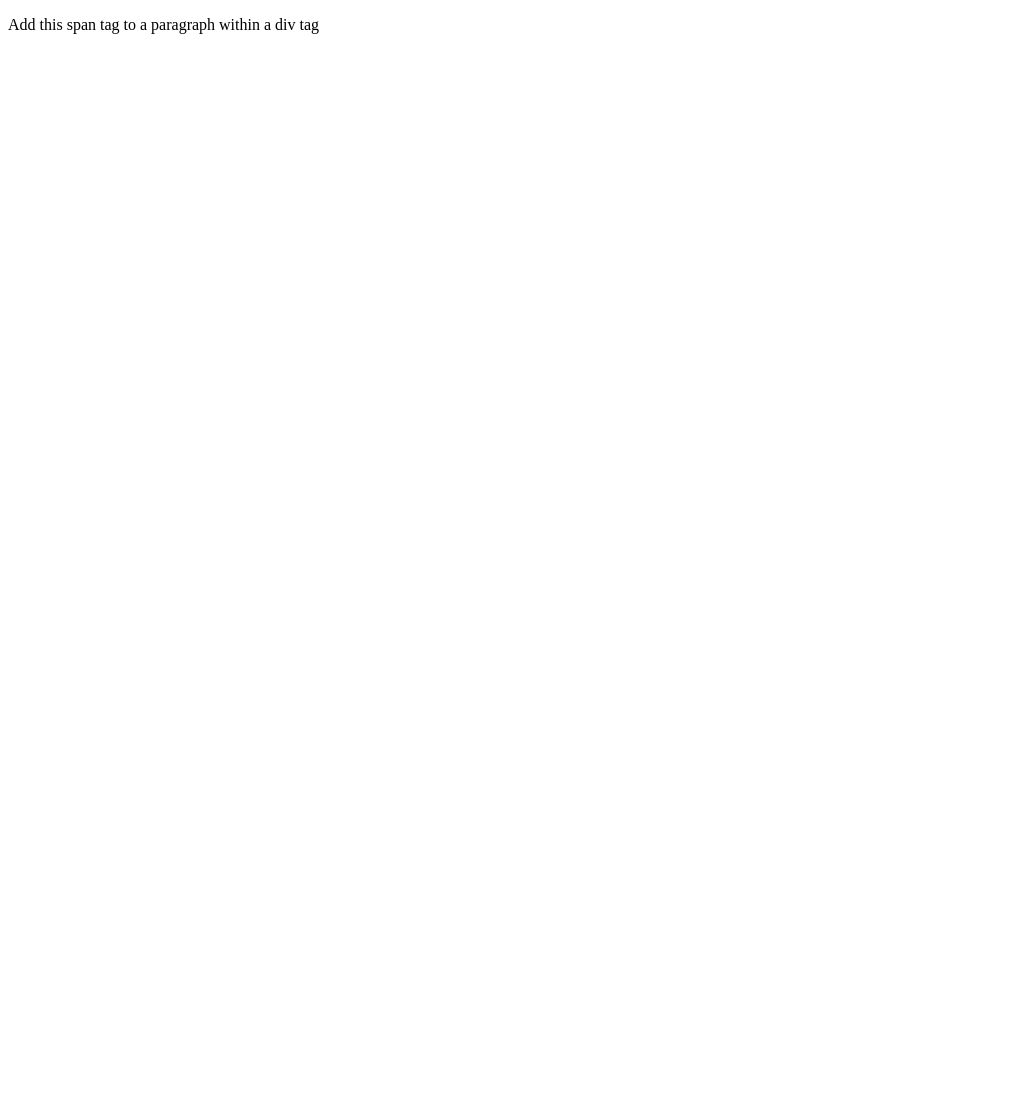
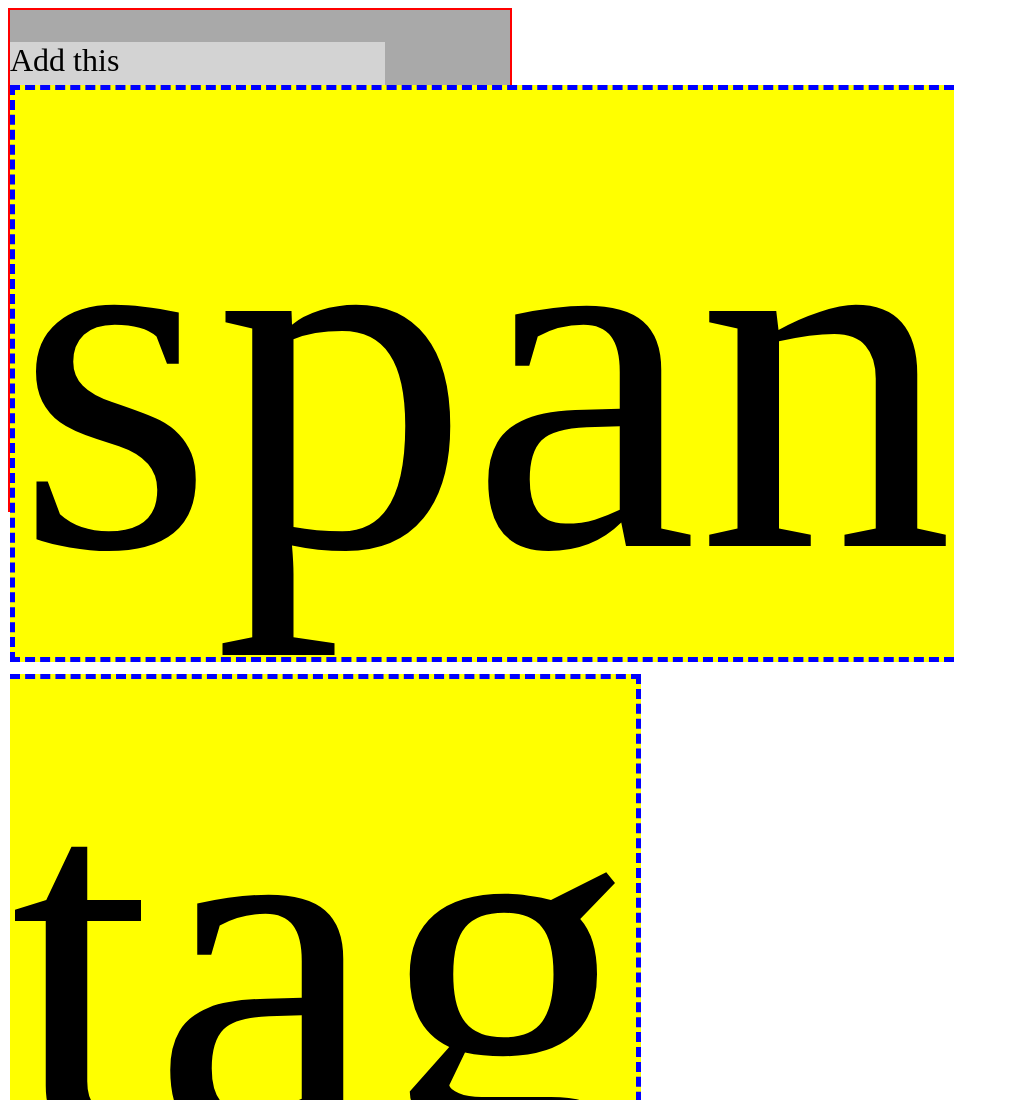
Before and after one commit to Yugenzariah/WEB503_Week_1, a website: page week-6/sample.html in a window 1280 px wide. Shown: the top 1100 px of the page, without its empty margins (0-1009 px from the left). Before the commit the page ends 800 px from the top, so only its background shows below. Drawn offline with Linux system fonts and the light colour scheme.

Commit message:
new elements

```diff
--- a/week-6/week-6.css
+++ b/week-6/week-6.css
@@ -7,3 +7,23 @@ h1 {
     font-weight: bold;
     text-align: center;
 }
+
+div {
+    background: darkgray;
+    height: 500px; width: 500px;
+    border: 2px solid red;
+}
+
+span {
+    border: 5px dashed blue;
+}
+
+p{
+    background: lightgrey;
+    font-size: 2em;
+    height: 200px; width: 75%;
+}
+span {
+    background: yellow;
+    font-size: 16em; width: 100px;
+}
```
